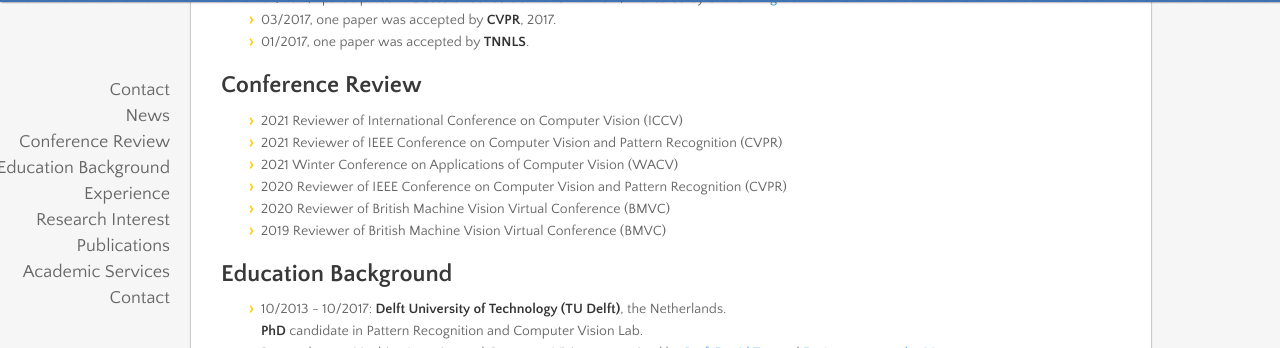
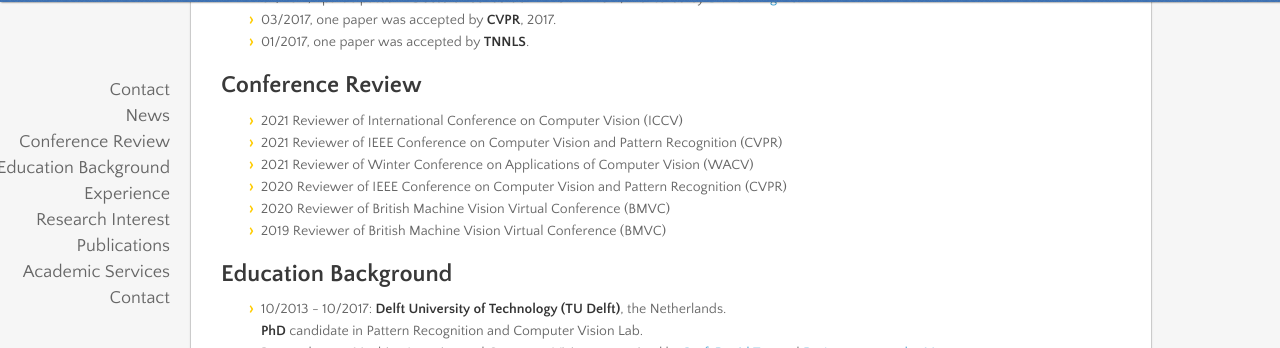
Before and after one commit to liyunqianggyn/liyunqianggyn.github.io, a Jekyll site: the page built from index.md, in a window 1280 px wide and 900 px high, scrolled down 794 px. Shown: the part 103-451 px from the top of the window. Built offline with Jekyll 4.4.1, drawn with Linux system fonts in a browser that asks for light colours; nearby versions of some CDN libraries; our own code applies the rules of GitHub Pages for plain Markdown files.

Commit message:
Update index.md

```diff
--- a/index.md
+++ b/index.md
@@ -34,7 +34,7 @@ Delft University of Technology
 
 - 2021   Reviewer of International Conference on Computer Vision (ICCV)
 - 2021   Reviewer of IEEE Conference on Computer Vision and Pattern Recognition (CVPR)
-- 2021   Winter Conference on Applications of Computer Vision (WACV)
+- 2021   Reviewer of Winter Conference on Applications of Computer Vision (WACV)
 - 2020   Reviewer of IEEE Conference on Computer Vision and Pattern Recognition (CVPR)
 - 2020   Reviewer of British Machine Vision Virtual Conference (BMVC)
 - 2019   Reviewer of British Machine Vision Virtual Conference (BMVC)
```
